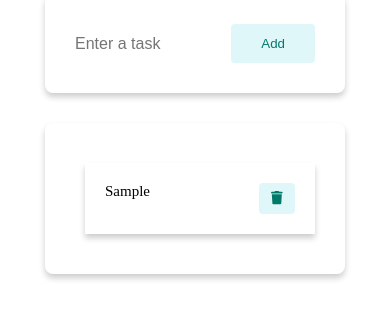
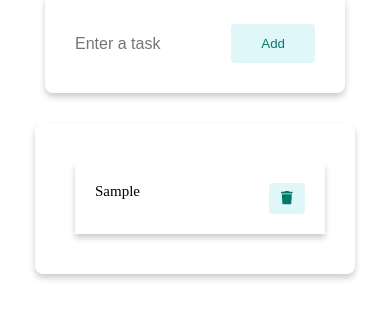
Before and after one commit to suruthiperumal12/React-TodoApp, a React (Vite) app: page / in a window 390 px wide. Both pictures are taken after typing "Sample" into the empty fields and a click on the button "Add". Shown: the part 103-427 px from the top of the page. Built offline with nearby package versions, Linux system fonts and the light colour scheme.

Commit message:
modified files

```diff
--- a/src/components/list.module.css
+++ b/src/components/list.module.css
@@ -11,6 +11,6 @@
 
 @media screen and (max-width:800px) {
     .list {
-        width: 300px;
+        width: 320px;
     }
 }
--- a/src/components/todoitem.module.css
+++ b/src/components/todoitem.module.css
@@ -1,5 +1,5 @@
 .itemContainer {
-    width: 480px;
+    width: 450px;
     /* color: #0d4e47; */
     color: black;
     margin: 0 auto;
@@ -43,7 +43,7 @@
 
 @media screen and (max-width:800px) {
     .itemContainer {
-        width: 250px;
+        width: 270px;
     }
 
     .item {
```
